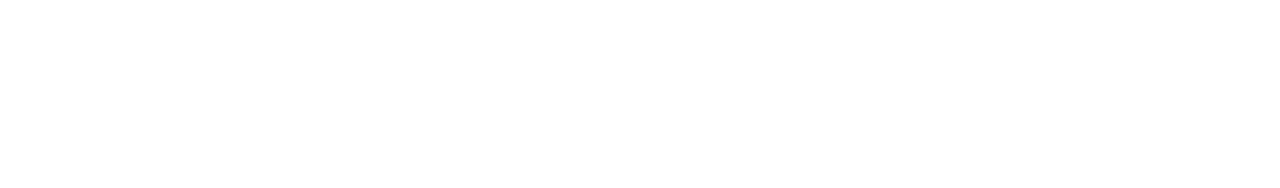
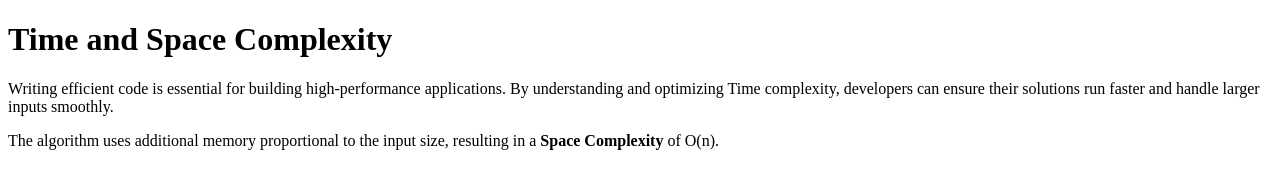
Before and after one commit to acciojob/time-and-space-complexity-adityabs-eng, a website: page main.html in a window 1280 px wide. Drawn offline with Linux system fonts and the light colour scheme.

Commit message:
created a submission

```diff
--- a/main.html
+++ b/main.html
@@ -8,6 +8,9 @@
 
 <body>
 	<!-- the entire body must be written by student -->
+	<h1>Time and Space Complexity</h1>
+	<p>Writing efficient code is essential for building high-performance applications. By understanding and optimizing Time complexity, developers can ensure their solutions run faster and handle larger inputs smoothly.</p>
+	<p>The algorithm uses additional memory proportional to the input size, resulting in a <b>Space Complexity</b> of O(n).</p>
     <script type="text/javascript" src="./script.js">
 </script>
 
```
